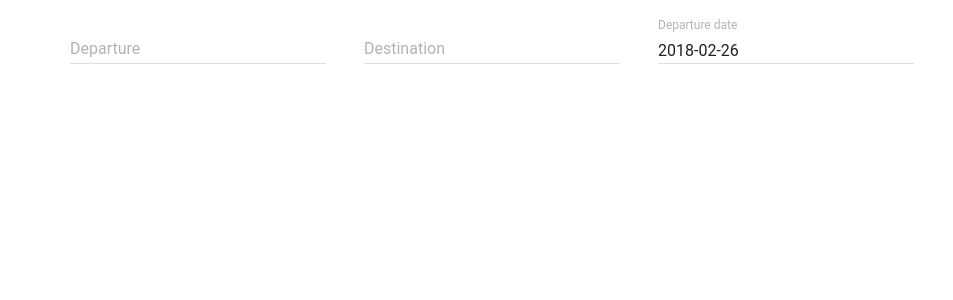
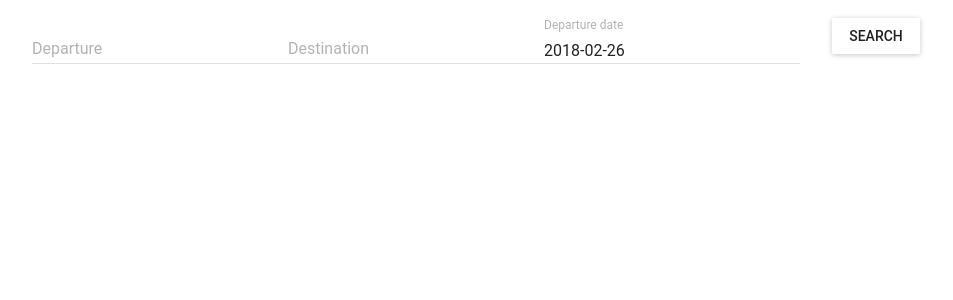
Before and after one commit to lubojanski/kiwi, a React (Create React App) app: page / in a window 1280 px wide. Shown: the top 300 px of the page, without its empty margins (148-1101 px from the left). Built offline with nearby package versions, Linux system fonts and the light colour scheme.

Commit message:
change auto submitting to button submit

```diff
--- a/src/components/App.js
+++ b/src/components/App.js
@@ -18,8 +18,29 @@ class App extends Component {
       departure: null,
       destination: null,
       departureDate,
-      departureDateFormatted
+      departureDateFormatted,
+      formBuffer: null,
     };
+  }
+    /*     var buffer = {...this.state.formBuffer}
+    buffer.departure = this.departure
+    buffer.destination = this.destination,
+    departureDateFormatted: this.departureDateFormatted */
+  handleSubmit = (e) => {
+    var buffer = {...this.state.formBuffer}
+    buffer.departure = this.state.departure
+    console.log('this.state.departure: ', this.state.departure);
+    buffer.destination = this.state.destination
+    console.log('this.state.destination: ', this.state.destination);
+    buffer.departureDateFormatted = this.state.departureDateFormatted
+    console.log('this.state.departureDateFormatted: ', this.state.departureDateFormatted);
+    console.log('buffer: ', buffer);
+
+    this.setState({
+      formBuffer: buffer
+    })
+    e.preventDefault();
+    console.log('e:ee ', this.state);
   }
   handleDepartureChange = (value) => {
     this.setState({ departure: value, autocompletePhrase: value });
@@ -33,8 +54,8 @@ class App extends Component {
   render() {
     return (
       <div>
-        <Search autocomplete={this.state.autocomplete} autocompletePhrase={this.state.autocompletePhrase}  handleDepartureChange={this.handleDepartureChange} handleDestinationChange={this.handleDestinationChange} handleDepartureDateChange={this.handleDepartureDateChange} departureDate={this.state.departureDate}/>
-        <FlightList  departure={this.state.departure} destination={this.state.destination} departureDate={this.state.departureDate} departureDateFormatted={this.state.departureDateFormatted}/>
+        <Search autocomplete={this.state.autocomplete} autocompletePhrase={this.state.autocompletePhrase} handleSubmit={this.handleSubmit} handleDepartureChange={this.handleDepartureChange} handleDestinationChange={this.handleDestinationChange} handleDepartureDateChange={this.handleDepartureDateChange} departureDate={this.state.departureDate}/>
+        <FlightList  departure={this.state.departure} destination={this.state.destination} departureDate={this.state.departureDate} departureDateFormatted={this.state.departureDateFormatted} formBuffer={this.state.formBuffer}/>
       </div>
     )
   }
--- a/src/components/FlightList.js
+++ b/src/components/FlightList.js
@@ -104,18 +104,21 @@ query flights($departure: String, $destination: String, $departureDate: Date, $a
 `
 
 export default graphql(FEED_QUERY, {
-  skip: (props) => !props.departure || !props.destination || !props.departureDate,
+  skip: (props) => {
+    return !props.formBuffer
+    //return !props.formBuffer.departure || !props.formBuffer.destination || !props.formBuffer.departureDate
+  },
   options: (props) =>{
     return{
       variables: {
-        departure: props.departure ,
-        destination: props.destination,
-        departureDate: props.departureDateFormatted
+        departure: props.formBuffer.departure ,
+        destination: props.formBuffer.destination,
+        departureDate: props.formBuffer.departureDateFormatted
       }
     }
   },
   props(props) {
-    console.log('props: ', props);
+
     return {
       ...props,
       loadMoreEntries: (orientation, cursor) => {
@@ -130,8 +133,6 @@ export default graphql(FEED_QUERY, {
             const pageInfo = fetchMoreResult.allFlights.pageInfo;
 
             return newEdges.length ? {
-              // Put the new comments at the end of the list and update `pageInfo`
-              // so we have the new `endCursor` and `hasNextPage` values
               allFlights: {
                 __typename: previousResult.allFlights.__typename,
                 edges: newEdges,
--- a/src/components/Search.js
+++ b/src/components/Search.js
@@ -2,13 +2,14 @@ import React, { Component } from 'react'
 import gql from 'graphql-tag'
 import { graphql } from 'react-apollo'
 
-import {DatePicker, AutoComplete} from 'material-ui';
+import {DatePicker, AutoComplete, RaisedButton} from 'material-ui';
 
 
 class Search extends Component {
 
   render() {
     return (
+        <form onSubmit={this.props.handleSubmit}>
         <div className="search-bar">
             <AutoComplete
                 hintText="Wroclaw"
@@ -33,7 +34,9 @@ class Search extends Component {
                 mode="landscape"
             />
             </div>
+            <RaisedButton className="search-bar__button" label="Search" type="submit"  />
         </div>
+        </form>
     )
   }
 }
--- a/src/styles/index.css
+++ b/src/styles/index.css
@@ -23,3 +23,6 @@ body {
   display: flex;
   justify-content: center;
 }
+.search-bar__button{
+  margin: auto;
+}
```
